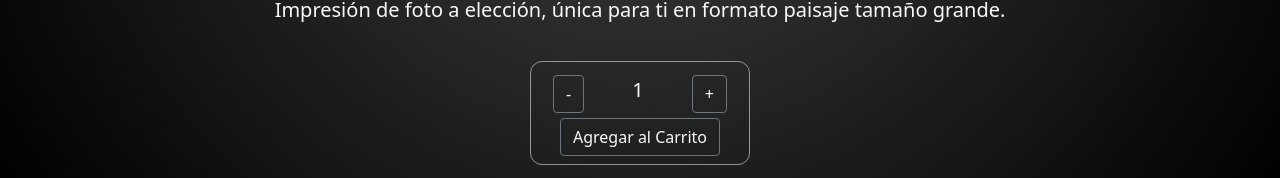
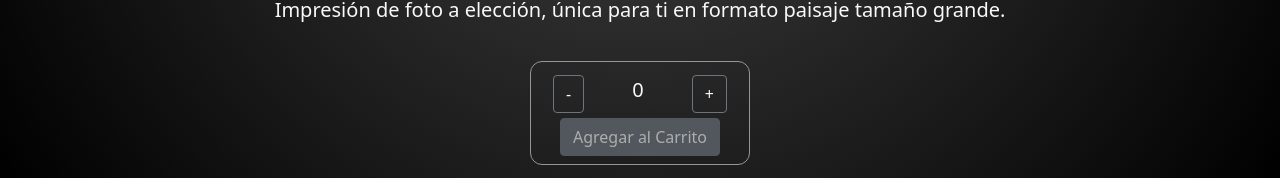
Before and after one commit to Abueloaq/37810-entregas, a React (Create React App) app: page /item/1 in a window 1280 px wide. Shown: the part 758-936 px from the top of the page. Built offline with nearby package versions, Linux system fonts and the light colour scheme.

Commit message:
Entrega Sincronizar Counter

```diff
--- a/src/App.js
+++ b/src/App.js
@@ -4,6 +4,7 @@ import './App.css';
 import Navbar from './components/navbar'
 import ItemListContainer from './components/ItemListContainer';
 import ItemDetailContainer from './components/ItemDetailContainer';
+import Cart from './components/Cart';
 import {BrowserRouter, Routes, Route} from 'react-router-dom';
 
 
@@ -16,6 +17,7 @@ function App() {
             <Route path="/" element={<ItemListContainer />} />
             <Route path="/category/:id" element={<ItemListContainer />} />
             <Route path="/item/:id" element={<ItemDetailContainer />} />
+            <Route path="/cart" element={<Cart />} />
           </Routes>
       </BrowserRouter>
     </div>
--- /dev/null
+++ b/src/components/Cart.js
@@ -0,0 +1,11 @@
+
+
+const Cart = ()=> {
+    return (
+        <>
+        <h1 className="text-light">Carrito</h1>
+        </>
+    )
+}
+
+export default Cart
--- a/src/components/CartWidget.js
+++ b/src/components/CartWidget.js
@@ -1,16 +1,17 @@
 
 import Badge from "@material-ui/core/Badge";
 import ShoppingCartIcon from "@material-ui/icons/ShoppingCart";
+import { Link } from "react-router-dom"
 
 
 const CartWidget = () => {
     return (
         <div>
-            <a className="cartLink" href="#4">
+            <Link to={`/cart`} className="text-light text-decoration-none">
                 <Badge badgeContent={'4'} className='text-light' >
                     <ShoppingCartIcon />
                 </Badge>
-            </a>
+            </Link>
         </div>
     )
 }
--- /dev/null
+++ b/src/components/CheckoutButton.js
@@ -0,0 +1,14 @@
+
+import { Link } from "react-router-dom"
+
+const CheckoutButton=()=>{
+    return(
+        <>
+            <Link to={`/cart`} className="text-light text-decoration-none">
+            <button className="btn btn-outline-secondary text-light">Checkout</button>
+            </Link>
+        </>
+    )
+}
+
+export default CheckoutButton
--- a/src/components/ItemCount.js
+++ b/src/components/ItemCount.js
@@ -10,14 +10,9 @@ const ItemCount = ({ stock, initial,  onAdd }) => {
     };
 
     const decrement = () => {
-        if (Count > 1)setCount(Count-1);
+        if (Count > 0)setCount(Count-1);
     };
 
-    onAdd = () => {
-        if (Count <= stock) {
-            console.log(Count)
-        }
-    }
 
     return (
         <div className="itemCount ">
@@ -33,7 +28,9 @@ const ItemCount = ({ stock, initial,  onAdd }) => {
                 </div>
             </div>
             <div>
-                <button type="button" className="btn btn-outline-secondary text-light" onClick={onAdd}>Agregar al Carrito</button>
+                { Count === 0 ? <button type="button" className="btn btn-secondary text-light" disabled>Agregar al Carrito</button> :
+                    <button type="button" className="btn btn-outline-secondary text-light" onClick={(e) => {e.stopPropagation();onAdd(Count)}}>Agregar al Carrito</button>
+                }
             </div>
         </div>
     );
--- a/src/components/ItemDetail.js
+++ b/src/components/ItemDetail.js
@@ -1,9 +1,17 @@
 
 import React from "react"
 import ItemCount from "./ItemCount"
+import CheckoutButton from "./CheckoutButton"
+import { useState } from "react"
 
 const ItemDetail = ({producto}) => {
     const {name, img, description} = producto
+    const [itemcount, setItemCount] = useState(0);
+
+    const onAdd =(cantidad)=>{
+        setItemCount(cantidad)
+
+    }
 
     return (
         <>
@@ -23,7 +31,9 @@ const ItemDetail = ({producto}) => {
                                 <p className="lead">{description}</p>
                             </div>
                         </div>
-                        <ItemCount stock={producto.stock} initial={1}/>
+
+                        {   itemcount === 0?
+                            <ItemCount stock={producto.stock} initial={itemcount} onAdd={onAdd}/> : <CheckoutButton />}
                     </>
                 }
             </div>
```
